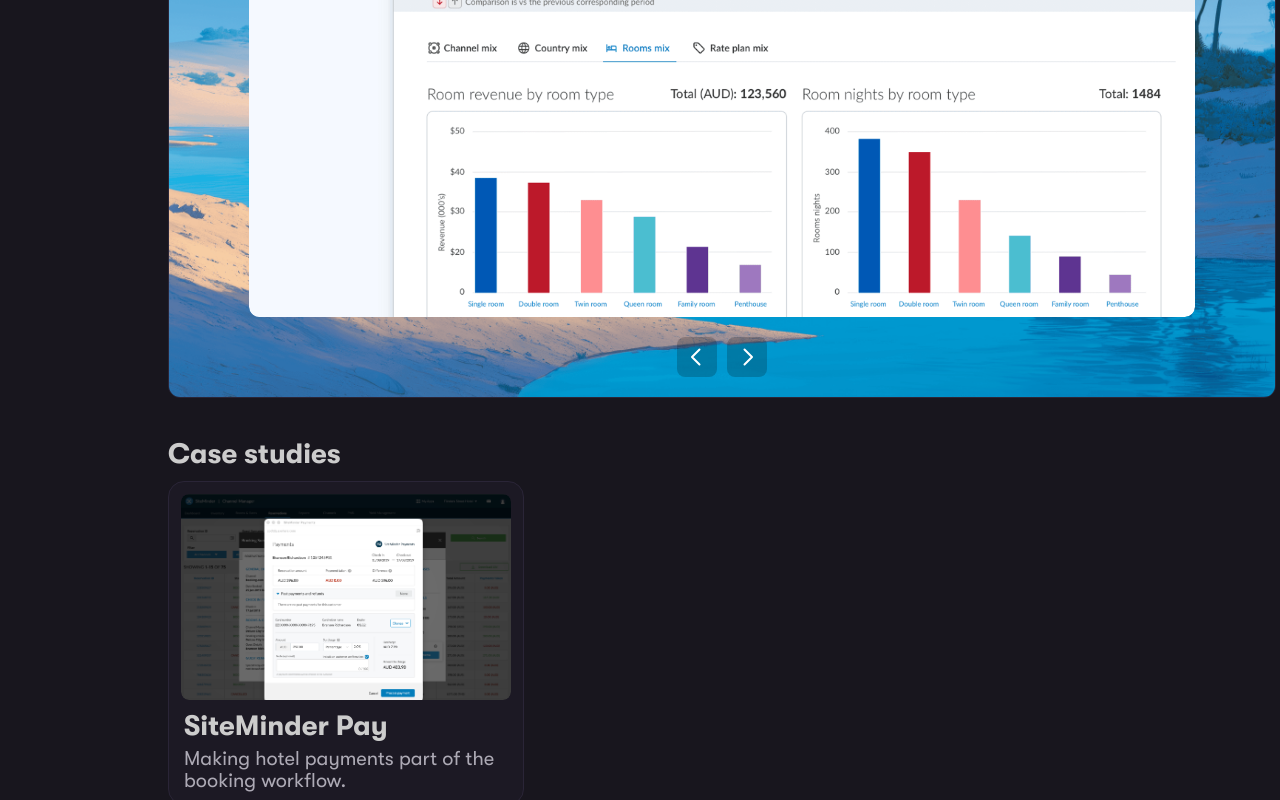
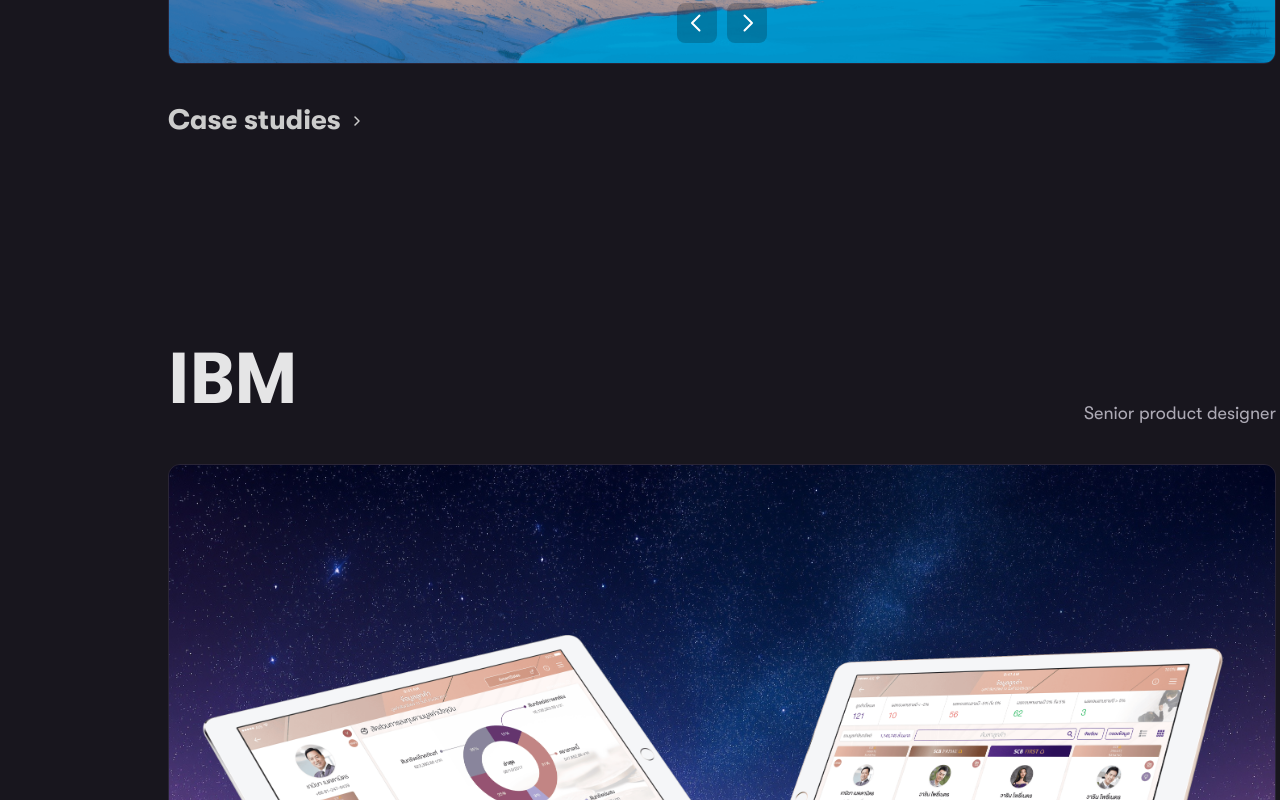
Before and after one commit to Remibousk/remibousk-site, a Next.js app in the folder site/: page / in a window 1280 px wide. Shown: the part 3580-4380 px from the top of the page. Built offline with nearby package versions, Linux system fonts and the light colour scheme.

Commit message:
Collapse homepage case studies into an accordion
Keep the existing card design. SUMM and SiteMinder hide their case-study
grids behind a Case studies trigger that starts closed.

```diff
--- a/site/src/components/CaseCards/CaseCards.module.css
+++ b/site/src/components/CaseCards/CaseCards.module.css
@@ -59,22 +59,7 @@
   color: var(--text-secondary);
 }
 
-/* ---------- Case studies + card grid ---------- */
-
-.portfolio {
-  display: flex;
-  flex-direction: column;
-  gap: 10px;
-  width: 100%;
-}
-
-.caseStudiesHeading {
-  font-family: var(--font-gt-walsheim-bold);
-  font-weight: 700;
-  font-size: 28px;
-  line-height: 1.2em;
-  color: var(--text-eyebrow);
-}
+/* ---------- Case studies card grid ---------- */
 
 .grid {
   display: flex;
--- a/site/src/components/CaseCards/CaseCards.tsx
+++ b/site/src/components/CaseCards/CaseCards.tsx
@@ -1,10 +1,12 @@
 import Link from 'next/link';
 import type { ReactElement } from 'react';
+import CaseStudiesAccordion from '@/components/CaseStudiesAccordion/CaseStudiesAccordion';
 import DeviceTabs from '@/components/DeviceTabs/DeviceTabs';
 import styles from './CaseCards.module.css';
 
 /**
- * "SUMM" header block + tabbed device showcase + "Case studies" card grid.
+ * "SUMM" header block + tabbed device showcase + collapsed "Case studies"
+ * accordion (card grid is unchanged once opened).
  * Source: reference/mirror/home.html, the (unnamed) wrapper div that holds
  * both the "SUMM"/"Formerly Crypto Tax Calculator"/"Lead product designer"
  * heading (framer-1a9z7v2, no data-framer-name of its own) and, immediately
@@ -51,22 +53,21 @@
 ];
 
 /**
- * Onboarding card's media: an autoplaying, looping mp4
- * (BVBw6HPmvDBjrHViefERyskIw8.mp4 — confirmed via reference/mirror/home.html,
- * this is the only one of the three "Onboarding card" anchors that contains
- * a <video> rather than an <img>; the other two use LjAF6ttW1OyRFF8BptAITS4wDJ8.png
- * and 7wxvhyqQBQnK74KbhtDilqlok.png/aalz0wO0iak5HKwo88fdr62dk.png respectively).
+ * Onboarding card's media: a looping mp4 that plays once the accordion
+ * opens (BVBw6HPmvDBjrHViefERyskIw8.mp4 — confirmed via
+ * reference/mirror/home.html; the other two cards use
+ * LjAF6ttW1OyRFF8BptAITS4wDJ8.png and
+ * 7wxvhyqQBQnK74KbhtDilqlok.png/aalz0wO0iak5HKwo88fdr62dk.png).
  */
 function OnboardingMedia() {
   return (
     <video
       className={styles.media}
       src="/videos/BVBw6HPmvDBjrHViefERyskIw8.mp4"
-      autoPlay
       muted
       loop
       playsInline
-      preload="metadata"
+      preload="none"
       aria-label="Onboarding flow screen recording"
     />
   );
@@ -136,8 +137,7 @@
 
       <DeviceTabs />
 
-      <div className={styles.portfolio}>
-        <h3 className={styles.caseStudiesHeading}>Case studies</h3>
+      <CaseStudiesAccordion>
         <div className={styles.grid}>
           {CARDS.map((card) => {
             const Media = CARD_MEDIA[card.key];
@@ -154,7 +154,7 @@
             );
           })}
         </div>
-      </div>
+      </CaseStudiesAccordion>
     </section>
   );
 }
--- /dev/null
+++ b/site/src/components/CaseStudiesAccordion/CaseStudiesAccordion.module.css
@@ -0,0 +1,80 @@
+/*
+ * Trigger type matches the existing "Case studies" heading
+ * (GT Walsheim Pro Bold 28px / 1.2em / --text-eyebrow). Panel gap matches
+ * the previous heading-to-grid spacing (10px).
+ */
+
+.root {
+  display: flex;
+  flex-direction: column;
+  width: 100%;
+}
+
+.heading {
+  margin: 0;
+}
+
+.trigger {
+  display: inline-flex;
+  align-items: center;
+  gap: 8px;
+  padding: 0;
+  font-family: var(--font-gt-walsheim-bold);
+  font-weight: 700;
+  font-size: 28px;
+  line-height: 1.2em;
+  color: var(--text-eyebrow);
+  text-align: left;
+  transition: color 0.45s cubic-bezier(0.22, 1.2, 0.36, 1);
+}
+
+.trigger:hover,
+.trigger:focus-visible {
+  color: var(--text-hover);
+}
+
+.trigger:focus-visible {
+  outline: 1px solid var(--border-focus);
+  outline-offset: 4px;
+  border-radius: 4px;
+}
+
+.chevron {
+  width: 16px;
+  height: 16px;
+  flex: none;
+  transform: rotate(0deg);
+  transition: transform 0.35s cubic-bezier(0.22, 1.1, 0.36, 1);
+}
+
+.chevron[data-open] {
+  transform: rotate(90deg);
+}
+
+.panel {
+  display: grid;
+  grid-template-rows: 0fr;
+  overflow: hidden;
+  transition: grid-template-rows 0.4s cubic-bezier(0.22, 1.1, 0.36, 1);
+}
+
+.panel[data-open] {
+  grid-template-rows: 1fr;
+}
+
+.panelInner {
+  min-height: 0;
+  overflow: hidden;
+}
+
+.panelBody {
+  padding-top: 10px;
+}
+
+@media (prefers-reduced-motion: reduce) {
+  .trigger,
+  .chevron,
+  .panel {
+    transition: none;
+  }
+}
--- /dev/null
+++ b/site/src/components/CaseStudiesAccordion/CaseStudiesAccordion.tsx
@@ -0,0 +1,72 @@
+'use client';
+
+import { useEffect, useId, useRef, useState, type ReactNode } from 'react';
+import styles from './CaseStudiesAccordion.module.css';
+
+/**
+ * Collapsed-by-default disclosure around a case-study card grid.
+ * The trigger keeps the existing "Case studies" heading type; the cards
+ * inside are unchanged and only shown once opened.
+ */
+export default function CaseStudiesAccordion({ children }: { children: ReactNode }) {
+  const [open, setOpen] = useState(false);
+  const panelId = useId();
+  const headingId = useId();
+  const panelRef = useRef<HTMLDivElement>(null);
+
+  useEffect(() => {
+    const videos = panelRef.current?.querySelectorAll('video');
+    if (!videos?.length) return;
+    if (open) {
+      videos.forEach((video) => {
+        video.play().catch(() => {});
+      });
+    } else {
+      videos.forEach((video) => video.pause());
+    }
+  }, [open]);
+
+  return (
+    <div className={styles.root}>
+      <h3 id={headingId} className={styles.heading}>
+        <button
+          type="button"
+          className={styles.trigger}
+          aria-expanded={open}
+          aria-controls={panelId}
+          onClick={() => setOpen((value) => !value)}
+        >
+          Case studies
+          <svg
+            className={styles.chevron}
+            data-open={open || undefined}
+            viewBox="0 0 16 16"
+            aria-hidden="true"
+          >
+            <path
+              d="M6 4 L10 8 L6 12"
+              fill="transparent"
+              stroke="currentColor"
+              strokeWidth="1.5"
+              strokeLinecap="round"
+              strokeLinejoin="round"
+            />
+          </svg>
+        </button>
+      </h3>
+      <div
+        id={panelId}
+        ref={panelRef}
+        className={styles.panel}
+        data-open={open || undefined}
+        role="region"
+        aria-labelledby={headingId}
+        inert={!open}
+      >
+        <div className={styles.panelInner}>
+          <div className={styles.panelBody}>{children}</div>
+        </div>
+      </div>
+    </div>
+  );
+}
--- a/site/src/components/SiteMinderTile/SiteMinderTile.module.css
+++ b/site/src/components/SiteMinderTile/SiteMinderTile.module.css
@@ -125,21 +125,6 @@
 }
 
 /* ---------- Case studies (mirrors SUMM CaseCards) ---------- */
-
-.portfolio {
-  display: flex;
-  flex-direction: column;
-  gap: 10px;
-  width: 100%;
-}
-
-.caseStudiesHeading {
-  font-family: var(--font-gt-walsheim-bold);
-  font-weight: 700;
-  font-size: 28px;
-  line-height: 1.2em;
-  color: var(--text-eyebrow);
-}
 
 .grid {
   display: flex;
--- a/site/src/components/SiteMinderTile/SiteMinderTile.tsx
+++ b/site/src/components/SiteMinderTile/SiteMinderTile.tsx
@@ -3,6 +3,7 @@
 import Image from 'next/image';
 import Link from 'next/link';
 import Carousel from '@/components/Carousel/Carousel';
+import CaseStudiesAccordion from '@/components/CaseStudiesAccordion/CaseStudiesAccordion';
 import styles from './SiteMinderTile.module.css';
 
 /**
@@ -97,8 +98,7 @@
         />
       </div>
 
-      <div className={styles.portfolio}>
-        <h3 className={styles.caseStudiesHeading}>Case studies</h3>
+      <CaseStudiesAccordion>
         <div className={styles.grid}>
           <Link href="/siteminder-pay" className={styles.card}>
             <div className={styles.mediaFrame}>
@@ -118,7 +118,7 @@
             </div>
           </Link>
         </div>
-      </div>
+      </CaseStudiesAccordion>
     </section>
   );
 }
```
